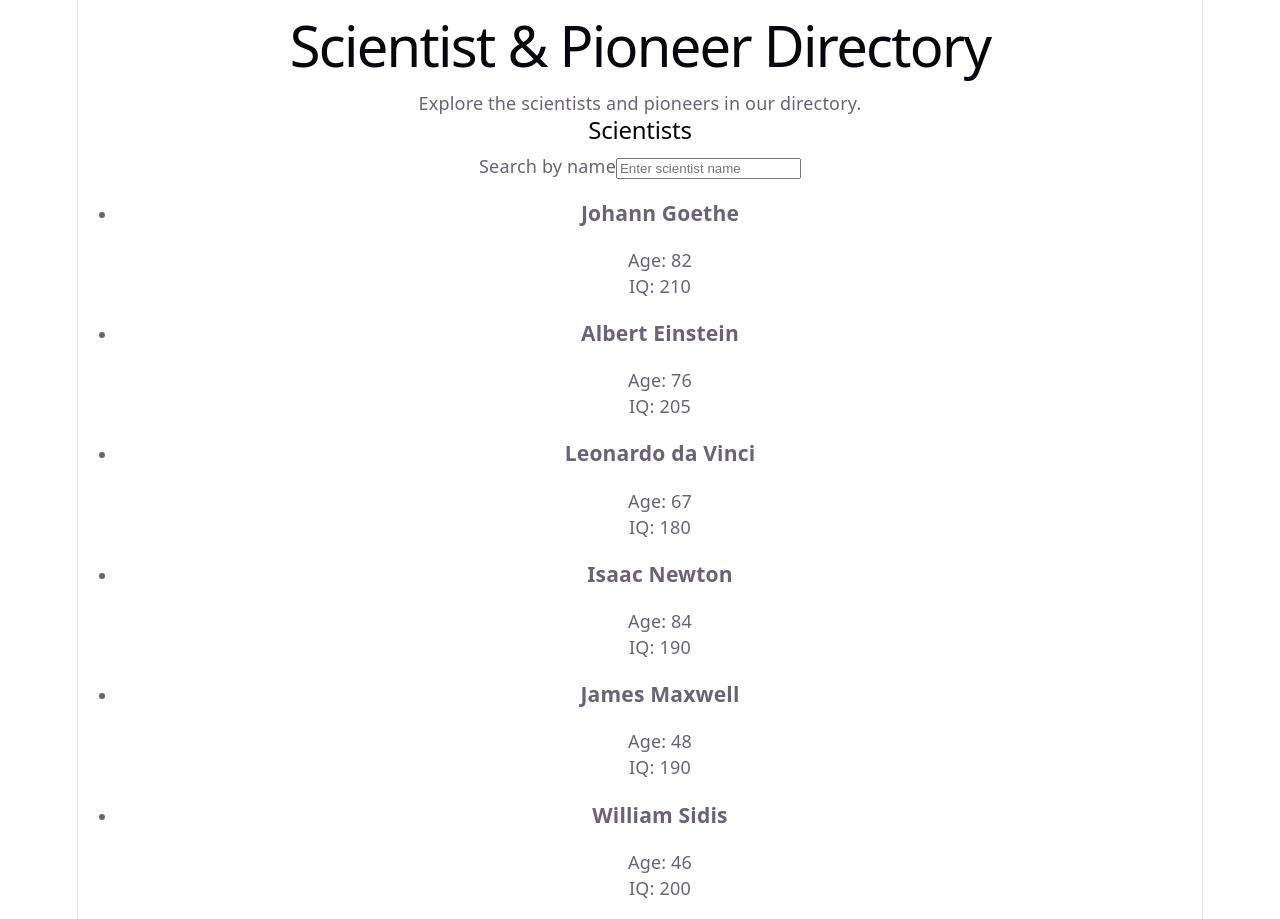
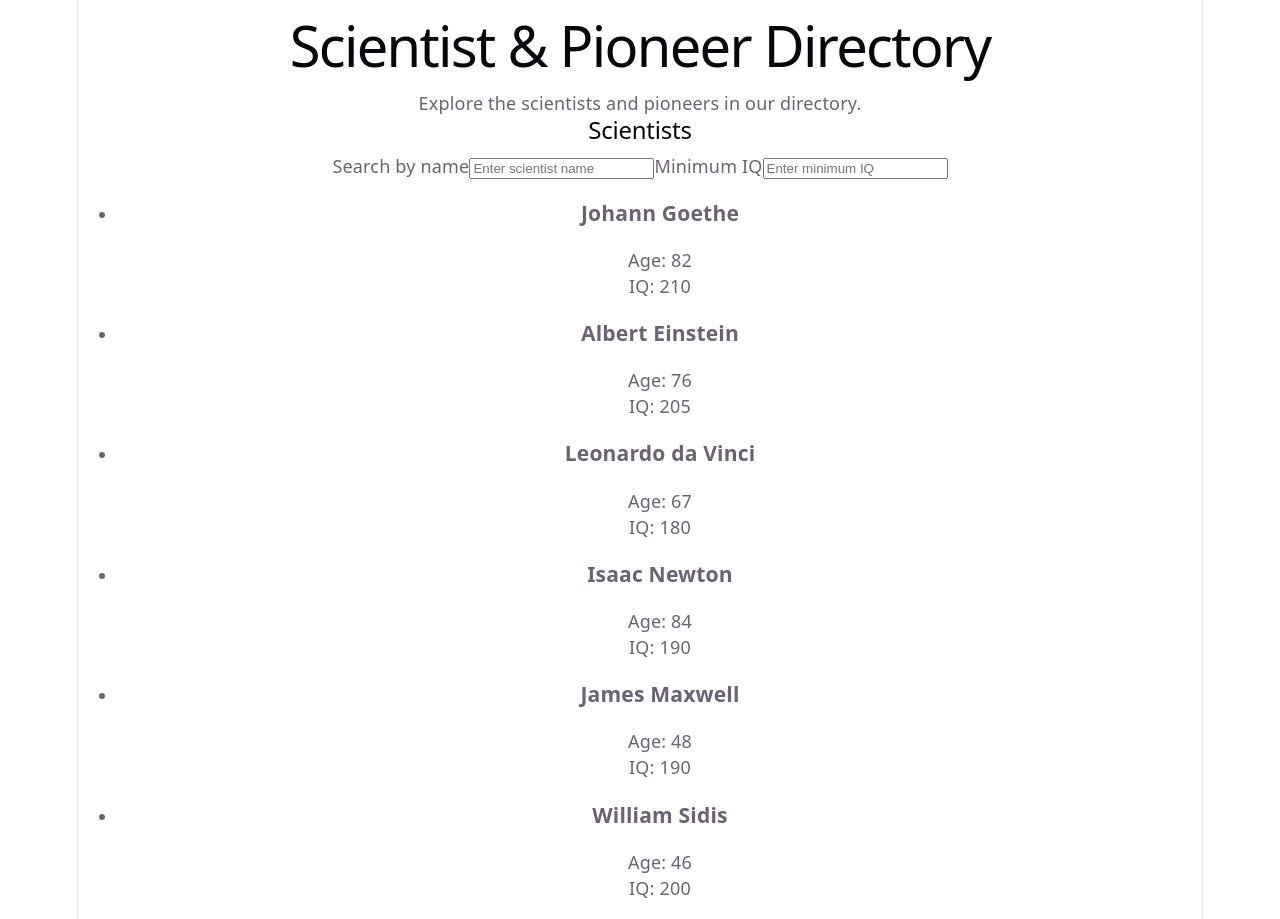
Before and after one commit to 24521912-source/24521912_CamTu_Lab3, a React (Vite) app in the folder Exercise2/: page / in a window 1280 px wide. Built offline with nearby package versions, Linux system fonts and the light colour scheme.

Commit message:
feat(ex2): add controlled minimum IQ filter

```diff
--- a/Exercise2/src/App.tsx
+++ b/Exercise2/src/App.tsx
@@ -6,13 +6,21 @@ import type { Scientist } from './types/scientist';
 function App() {
   const [people] = useState<Scientist[]>(() => [...SMART_PEOPLE]);
   const [searchQuery, setSearchQuery] = useState('');
+  const [minimumIQ, setMinimumIQ] = useState<number>(0);
 
   const searchId = useId();
+  const iqId = useId();
 
-  // Danh sách hiển thị được tính trực tiếp từ state.
-  const visiblePeople = people.filter((person) =>
-    person.name.toLowerCase().includes(searchQuery.trim().toLowerCase())
-  );
+  // Kết hợp tìm kiếm tên và lọc IQ.
+  const visiblePeople = people.filter((person) => {
+    const matchesName = person.name
+      .toLowerCase()
+      .includes(searchQuery.trim().toLowerCase());
+
+    const matchesIQ = person.iq >= minimumIQ;
+
+    return matchesName && matchesIQ;
+  });
 
   return (
     <main>
@@ -33,6 +41,22 @@ function App() {
           placeholder="Enter scientist name"
         />
 
+        <label htmlFor={iqId}>Minimum IQ</label>
+        <input
+          id={iqId}
+          type="number"
+          min="0"
+          step="1"
+          value={minimumIQ === 0 ? '' : minimumIQ}
+          onChange={(event) => {
+            const value = event.currentTarget.valueAsNumber;
+
+            // Input trống hoặc không hợp lệ sẽ trở về 0.
+            setMinimumIQ(Number.isNaN(value) ? 0 : value);
+          }}
+          placeholder="Enter minimum IQ"
+        />
+
         <ul>
           {visiblePeople.map((person) => (
             <li key={person.id}>
```
